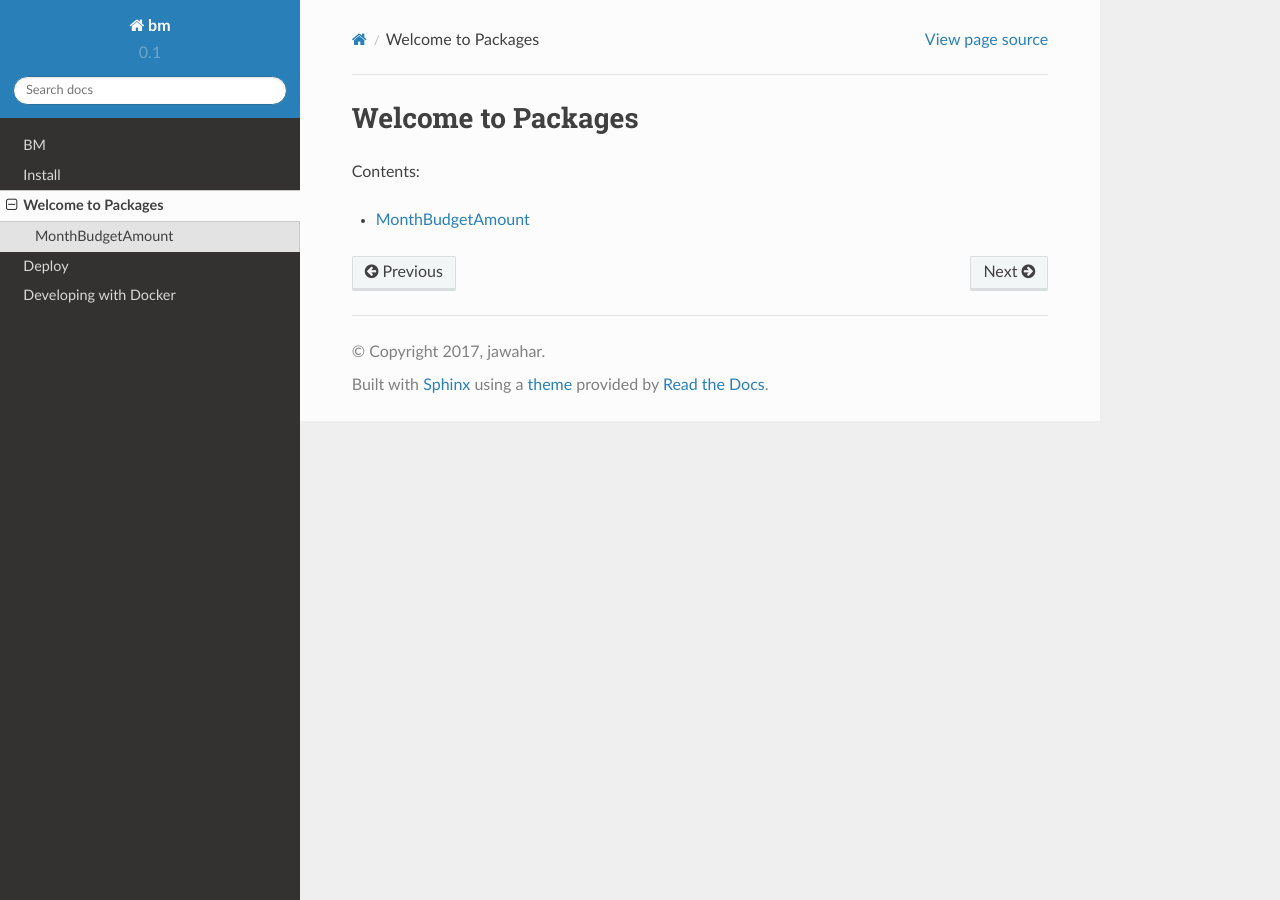
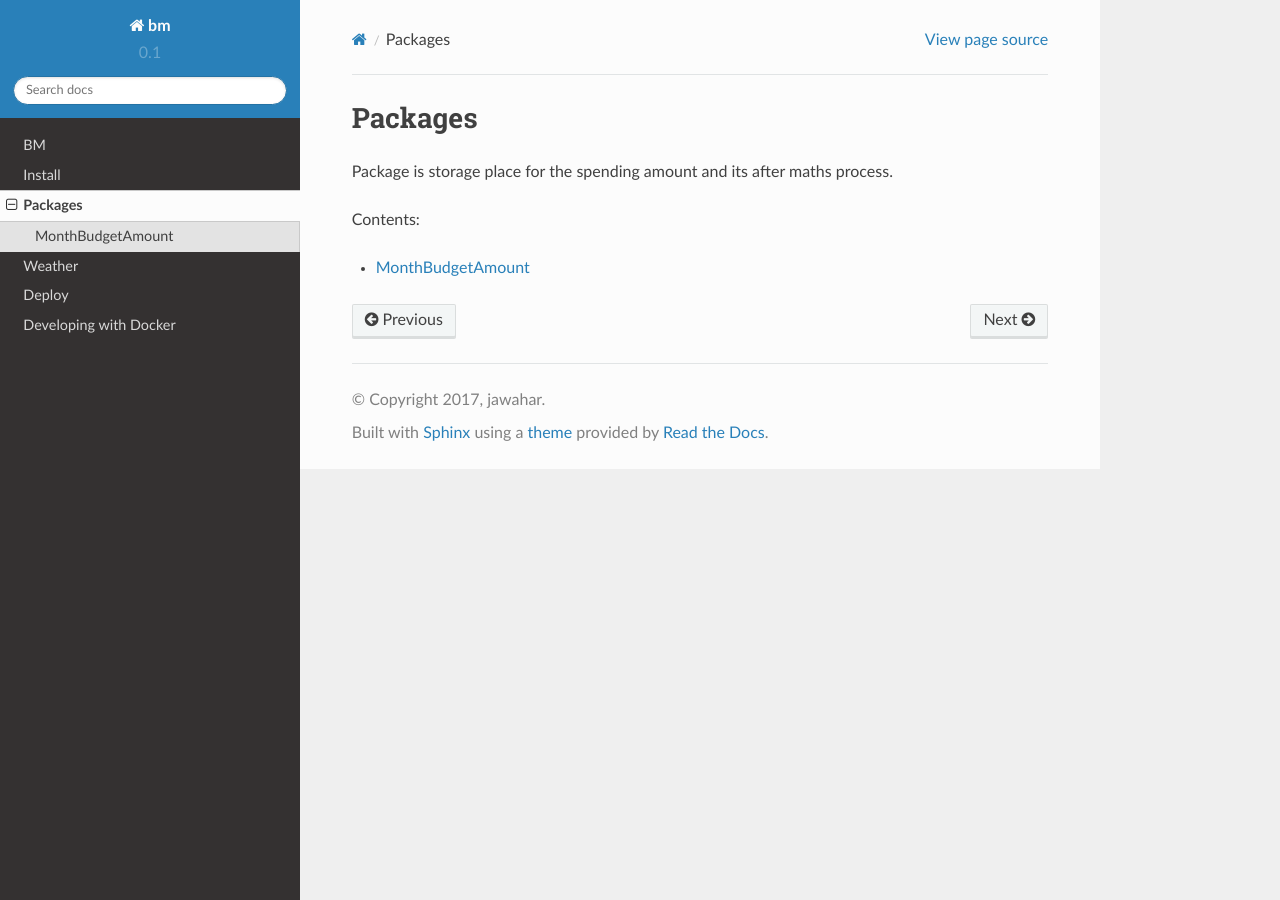
Before and after one commit to jawahar273/bm, a Sphinx documentation site: the page built from docs/packages/index.rst, in a window 1280 px wide. Built offline with Sphinx 7.4.7 and the Read the Docs theme 2.0.0, drawn with Linux system fonts in a browser that asks for light colours; pages that are not in the unit, such as notebooks, are missing from menus.

Commit message:
done with small update in docs

```diff
--- a/docs/index.rst
+++ b/docs/index.rst
@@ -4,7 +4,7 @@
    contain the root `toctree` directive.
 
 Welcome to bm's documentation!
-====================================================================
+==============================
 
 Contents:
 
--- a/docs/packages/MonthBudgetAmount.rst
+++ b/docs/packages/MonthBudgetAmount.rst
@@ -1,6 +1,5 @@
 MonthBudgetAmount
 ==================
-jflkaddfjladf
 
-.. automodule:: packages.models
+.. automodule::bm.packages.models
    :members:
--- a/docs/packages/index.rst
+++ b/docs/packages/index.rst
@@ -1,6 +1,9 @@
 
-Welcome to Packages
-====================
+Packages
+========
+
+Package is storage place for the spending amount and its after maths process.
+
 
 Contents:
 
```
Also changed, not shown: other parts of docs/index.rst (+1 -1 lines), docs/weathers/index.rst (added, +10 -0 lines).
